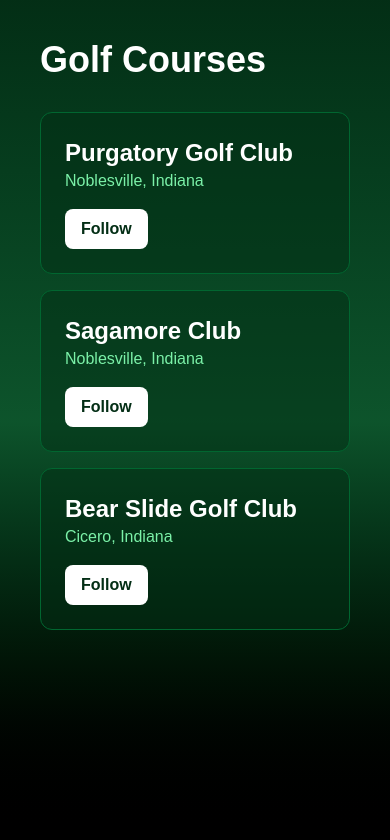
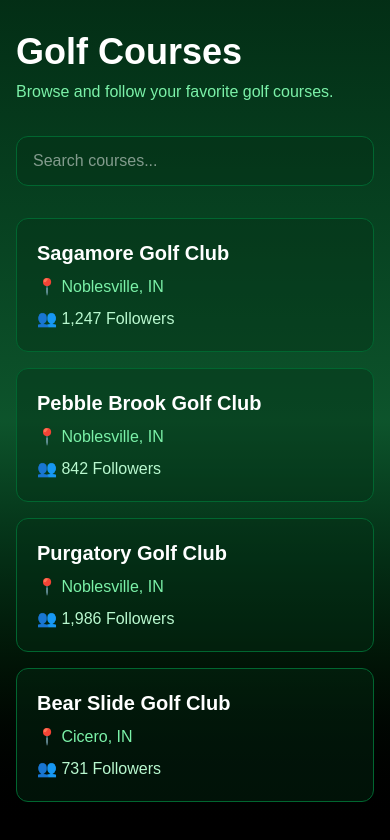
Before and after one commit to keenroudy22/fairwayos, a Next.js app: page /courses in a window 390 px wide. Shown: the top 840 px of the page. Built offline with nearby package versions, Linux system fonts and the light colour scheme.

Commit message:
Mobile-first homepage redesign

```diff
--- a/src/app/courses/page.tsx
+++ b/src/app/courses/page.tsx
@@ -1,49 +1,72 @@
-export default function CoursesPage() {
+import Link from "next/link";
+
+export default function CourseDirectoryPage() {
+  const courses = [
+    {
+      name: "Sagamore Golf Club",
+      city: "Noblesville, IN",
+      slug: "sagamore",
+      followers: "1,247",
+    },
+    {
+      name: "Pebble Brook Golf Club",
+      city: "Noblesville, IN",
+      slug: "pebblebrook",
+      followers: "842",
+    },
+    {
+      name: "Purgatory Golf Club",
+      city: "Noblesville, IN",
+      slug: "purgatory",
+      followers: "1,986",
+    },
+    {
+      name: "Bear Slide Golf Club",
+      city: "Cicero, IN",
+      slug: "bearslide",
+      followers: "731",
+    },
+  ];
+
   return (
-    <main className="min-h-screen bg-gradient-to-b from-green-950 via-green-900 to-black text-white p-10">
-      <div className="max-w-4xl mx-auto">
-        <h1 className="text-4xl font-bold mb-8">
+    <main className="min-h-screen bg-gradient-to-b from-green-950 via-green-900 to-black text-white">
+      <div className="max-w-4xl mx-auto px-4 py-8">
+        <div className="mb-8">
+          <h1 className="text-4xl font-bold mb-2">
             Golf Courses
           </h1>
 
-        <div className="space-y-4">
-
-          <div className="bg-green-950/50 border border-green-800 rounded-xl p-6">
-            <h2 className="text-2xl font-semibold">
-              Purgatory Golf Club
-            </h2>
           <p className="text-green-300">
-              Noblesville, Indiana
+            Browse and follow your favorite golf courses.
           </p>
-            <button className="mt-4 bg-white text-green-950 px-4 py-2 rounded-lg font-semibold">
-              Follow
-            </button>
         </div>
 
-          <div className="bg-green-950/50 border border-green-800 rounded-xl p-6">
-            <h2 className="text-2xl font-semibold">
-              Sagamore Club
+        <input
+          type="text"
+          placeholder="Search courses..."
+          className="w-full bg-green-950/40 border border-green-800 rounded-xl px-4 py-3 mb-8 text-white"
+        />
+
+        <div className="space-y-4">
+          {courses.map((course) => (
+            <Link
+              key={course.slug}
+              href={`/course/${course.slug}`}
+              className="block bg-green-950/40 border border-green-800 rounded-xl p-5 hover:border-green-500 transition"
+            >
+              <h2 className="text-xl font-semibold mb-2">
+                {course.name}
               </h2>
-            <p className="text-green-300">
-              Noblesville, Indiana
+
+              <p className="text-green-300 mb-2">
+                📍 {course.city}
               </p>
-            <button className="mt-4 bg-white text-green-950 px-4 py-2 rounded-lg font-semibold">
-              Follow
-            </button>
-          </div>
 
-          <div className="bg-green-950/50 border border-green-800 rounded-xl p-6">
-            <h2 className="text-2xl font-semibold">
-              Bear Slide Golf Club
-            </h2>
-            <p className="text-green-300">
-              Cicero, Indiana
+              <p className="text-green-200">
+                👥 {course.followers} Followers
               </p>
-            <button className="mt-4 bg-white text-green-950 px-4 py-2 rounded-lg font-semibold">
-              Follow
-            </button>
-          </div>
-
+            </Link>
+          ))}
         </div>
       </div>
     </main>
```
Lines whose indentation alone changed are shown as unchanged.
